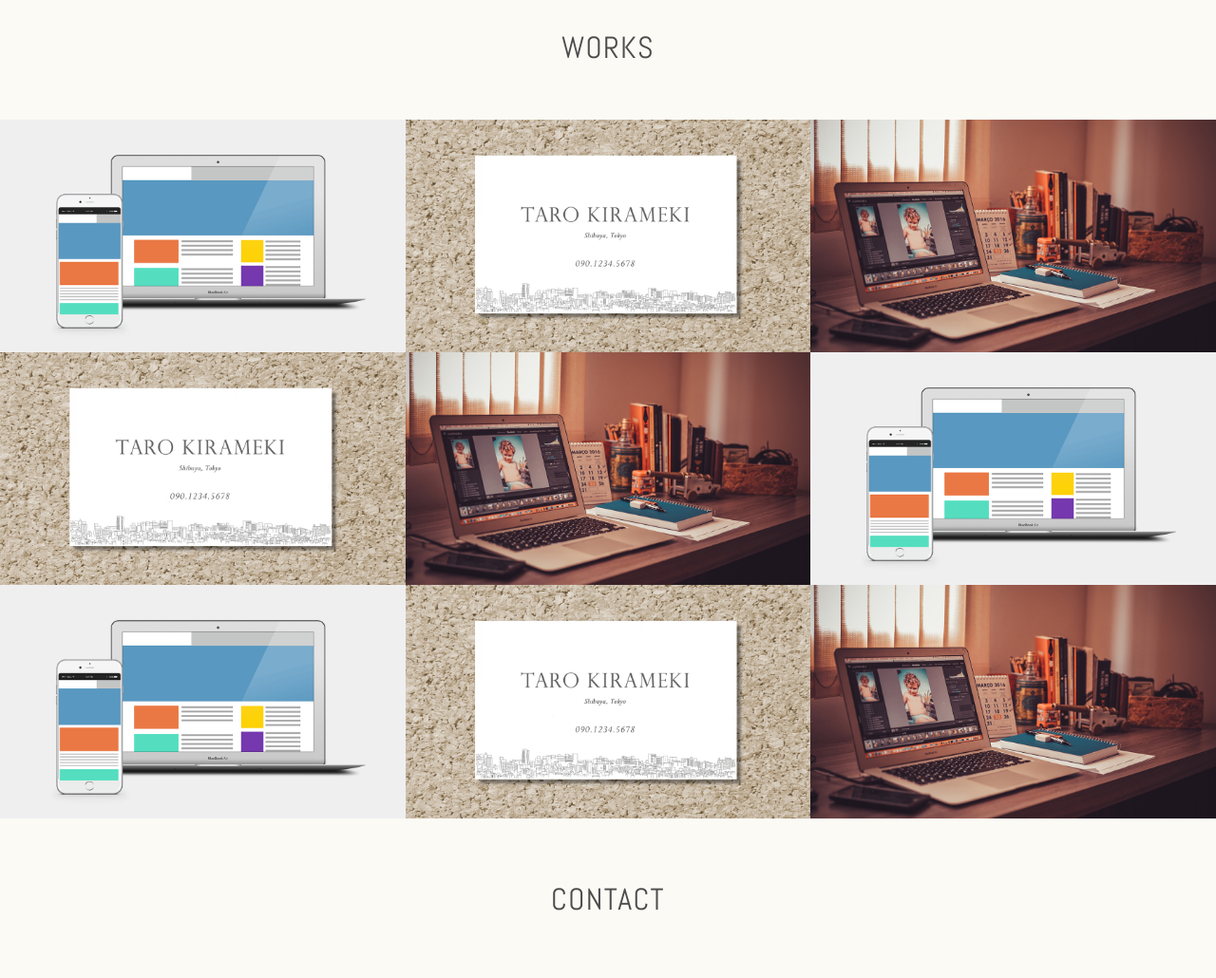
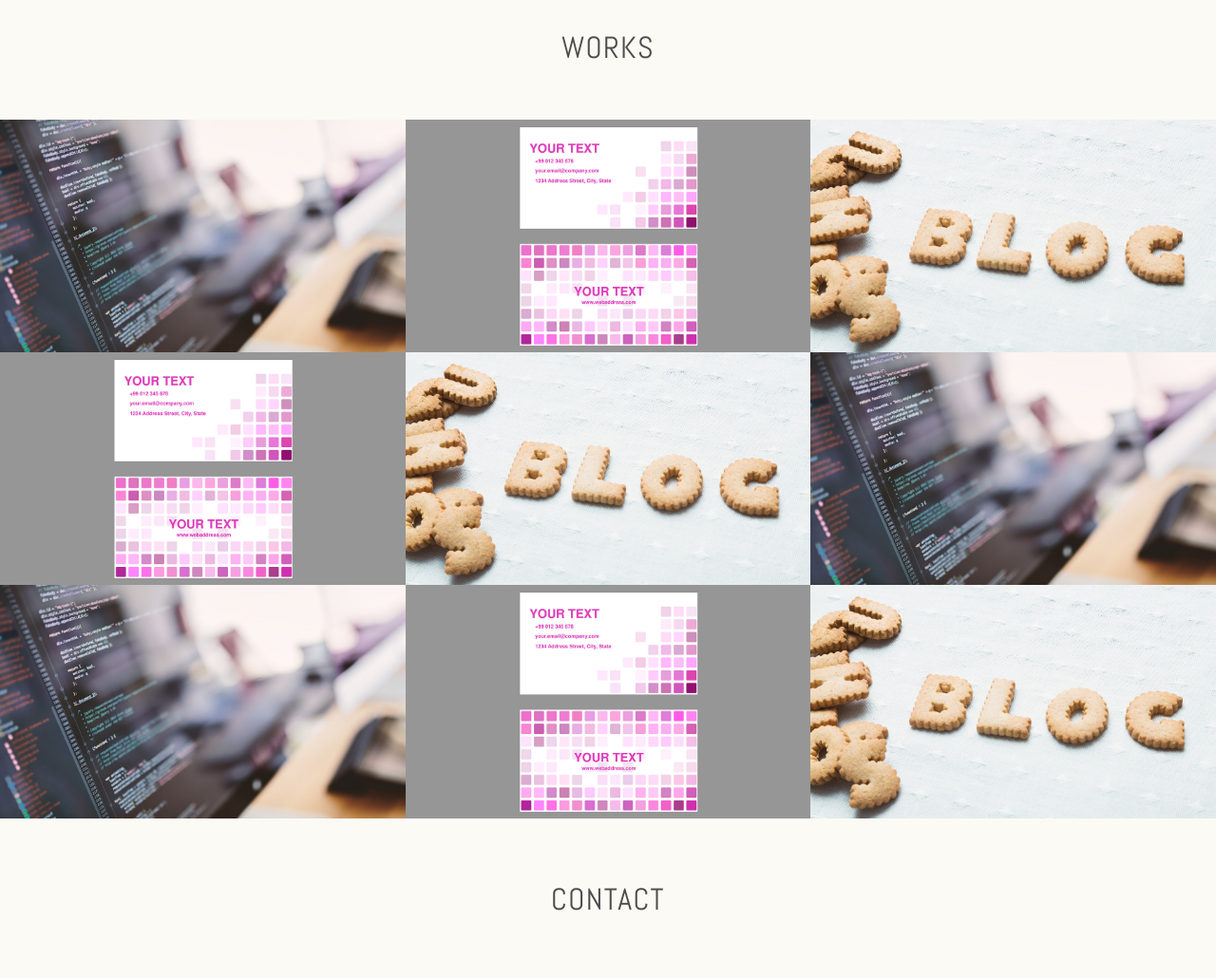
Before and after one commit to EriAshihara/eriashihara.github.io, a plain HTML site: page index.html in a window 1280 px wide. Shown: the part 1060-2090 px from the top of the page at 95% size. Drawn offline with nearby package versions, Linux system fonts and the light colour scheme.

Commit message:
ここにコメント

```diff
--- a/index.html
+++ b/index.html
@@ -15,7 +15,7 @@
             <div class="profile">
                 <h1 class="site-title abel uppercase text-center">Web Designer <span>Eri Ashihara</span></h1>
                 <img src="./images/img_profile2.jpg" alt="プロフィール写真" width="140" height="140" class="block-center profile-icon">
-                <p>Webデザイナーをしている、あしはらえりです。産休・育休を経て職場復帰する予定です。1年ほどお休みをしていたので、改めてオンラインスクールでWeb制作について学んでいます。これまでよりもさらにパワーアップできるよう、日々精進しております。</p>
+                <p>Webデザイナーをしている、あしはらえりです！産休・育休を経て職場復帰する予定です。1年ほどお休みをしていたので、改めてオンラインスクールでWeb制作について学んでいます。これまでよりもさらにパワーアップできるよう、日々精進しております。</p>
             </div>
         </header>
         <main>
@@ -43,7 +43,7 @@
         <h2 class="text-center">Works</h2>
         <div class="works-box">
             <a href="#">
-                <img src="./images/img_work_site.png" alt="株式会社きらめき コーポレートサイト様 Webサイトデザイン">
+                <img src="./images/img_work_site2.jpg" alt="株式会社きらめき コーポレートサイト様 Webサイトデザイン">
                 <div class="works-box-inner">
                     <div class="text-center">
                         <h3>株式会社きらめき コーポレートサイト</h3>
@@ -55,7 +55,7 @@
         </div>
         <div class="works-box">
             <a href="#">
-                <img src="./images/img_work_card.jpg" alt="きらめき太郎様 名刺デザイン">
+                <img src="./images/img_work_card2.jpg" alt="きらめき太郎様 名刺デザイン">
                 <div class="works-box-inner">
                     <div class="text-center">
                         <h3>きらめき太郎様 名刺</h3>
@@ -67,7 +67,7 @@
         </div>
         <div class="works-box">
             <a href="#">
-                <img src="./images/img_work_blog.jpg" alt="WordPressオリジナルテーマ">
+                <img src="./images/img_work_blog2.jpg" alt="WordPressオリジナルテーマ">
                 <div class="works-box-inner">
                     <div class="text-center">
                         <h3>ブログデザイン</h3>
@@ -79,7 +79,7 @@
         </div>
         <div class="works-box">
             <a href="#">
-                <img src="./images/img_work_card.jpg" alt="きらめき太郎様 名刺デザイン">
+                <img src="./images/img_work_card2.jpg" alt="きらめき太郎様 名刺デザイン">
                 <div class="works-box-inner">
                     <div class="text-center">
                         <h3>きらめき太郎様 名刺</h3>
@@ -91,7 +91,7 @@
         </div>
         <div class="works-box">
             <a href="#">
-                <img src="./images/img_work_blog.jpg" alt="WordPressオリジナルテーマ">
+                <img src="./images/img_work_blog2.jpg" alt="WordPressオリジナルテーマ">
                 <div class="works-box-inner">
                     <div class="text-center">
                         <h3>ブログデザイン</h3>
@@ -103,7 +103,7 @@
         </div>
         <div class="works-box">
             <a href="#">
-                <img src="./images/img_work_site.png" alt="株式会社きらめき コーポレートサイト様 Webサイトデザイン">
+                <img src="./images/img_work_site2.jpg" alt="株式会社きらめき コーポレートサイト様 Webサイトデザイン">
                 <div class="works-box-inner">
                     <div class="text-center">
                         <h3>株式会社きらめき コーポレートサイト</h3>
@@ -115,7 +115,7 @@
         </div>
                 <div class="works-box">
             <a href="#">
-                <img src="./images/img_work_site.png" alt="株式会社きらめき コーポレートサイト様 Webサイトデザイン">
+                <img src="./images/img_work_site2.jpg" alt="株式会社きらめき コーポレートサイト様 Webサイトデザイン">
                 <div class="works-box-inner">
                     <div class="text-center">
                         <h3>株式会社きらめき コーポレートサイト</h3>
@@ -127,7 +127,7 @@
         </div>
         <div class="works-box">
             <a href="#">
-                <img src="./images/img_work_card.jpg" alt="きらめき太郎様 名刺デザイン">
+                <img src="./images/img_work_card2.jpg" alt="きらめき太郎様 名刺デザイン">
                 <div class="works-box-inner">
                     <div class="text-center">
                         <h3>きらめき太郎様 名刺</h3>
@@ -139,7 +139,7 @@
         </div>
         <div class="works-box">
             <a href="#">
-                <img src="./images/img_work_blog.jpg" alt="WordPressオリジナルテーマ">
+                <img src="./images/img_work_blog2.jpg" alt="WordPressオリジナルテーマ">
                 <div class="works-box-inner">
                     <div class="text-center">
                         <h3>ブログデザイン</h3>
```
Also changed, not shown: images/img_work_blog2.jpg (added), images/img_work_card2.jpg (added), images/img_work_site2.jpg (added).
